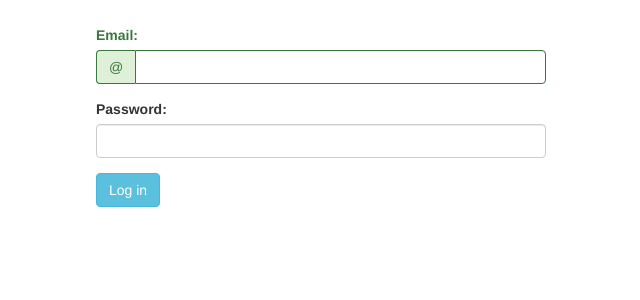
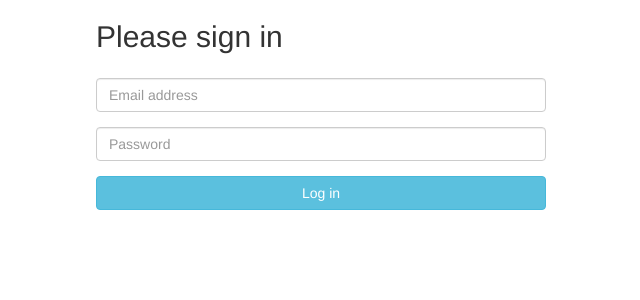
Before and after one commit to henryshaw80/web_blog, a Flask app: page /login in a window 1280 px wide. Shown: the top 300 px of the page, without its empty margins (319-959 px from the left). Run offline with Flask 2, Linux system fonts and the light colour scheme; some libraries are stand-ins or nearby versions.

Commit message:
simplify the login form page
no more labels for email and password

```diff
--- a/src/templates/login.html
+++ b/src/templates/login.html
@@ -5,25 +5,21 @@
     <!-- action: send data to 'login' page -->
     <!-- method:  -->
     <div class="container page-form">
+        <h2>Please sign in</h2>
         <form id="login-form" action="/auth/login" method="post">
             <!-- a div is a block that occupies full width (from left to right) -->
-            <div class="form-group has-success has-feedback">
+            <div class="form-group">
                 <!-- name is used to associate this value with a
                 specific field name -->
-                <label class="control-label" for="email">Email: </label>
-                <div class="input-group">
-                    <span class="input-group-addon">@</span>
-                    <input type="text" id="email" class="form-control" name="email">
-                </div>
+                <input type="email" id="email" class="form-control" name="email" placeholder="Email address">
             </div>
             <div class="form-group">
-                <label for="password">Password: </label>
-                <input type="password" id="password" class="form-control" name="password">
+                <input type="password" id="password" class="form-control" name="password" placeholder="Password">
             </div>
 
-            <!-- Inside the class parameter there are three classes:
-                btn  btn-info  pull-left-->
-            <button type="submit" class="btn btn-info pull-left">Log in</button>
+            <!-- Inside the class parameter there are four classes:
+                btn btn-info btn-block pull-left-->
+            <button type="submit" class="btn btn-info btn-block pull-left">Log in</button>
         </form>
     </div>
 {% endblock %}
```
